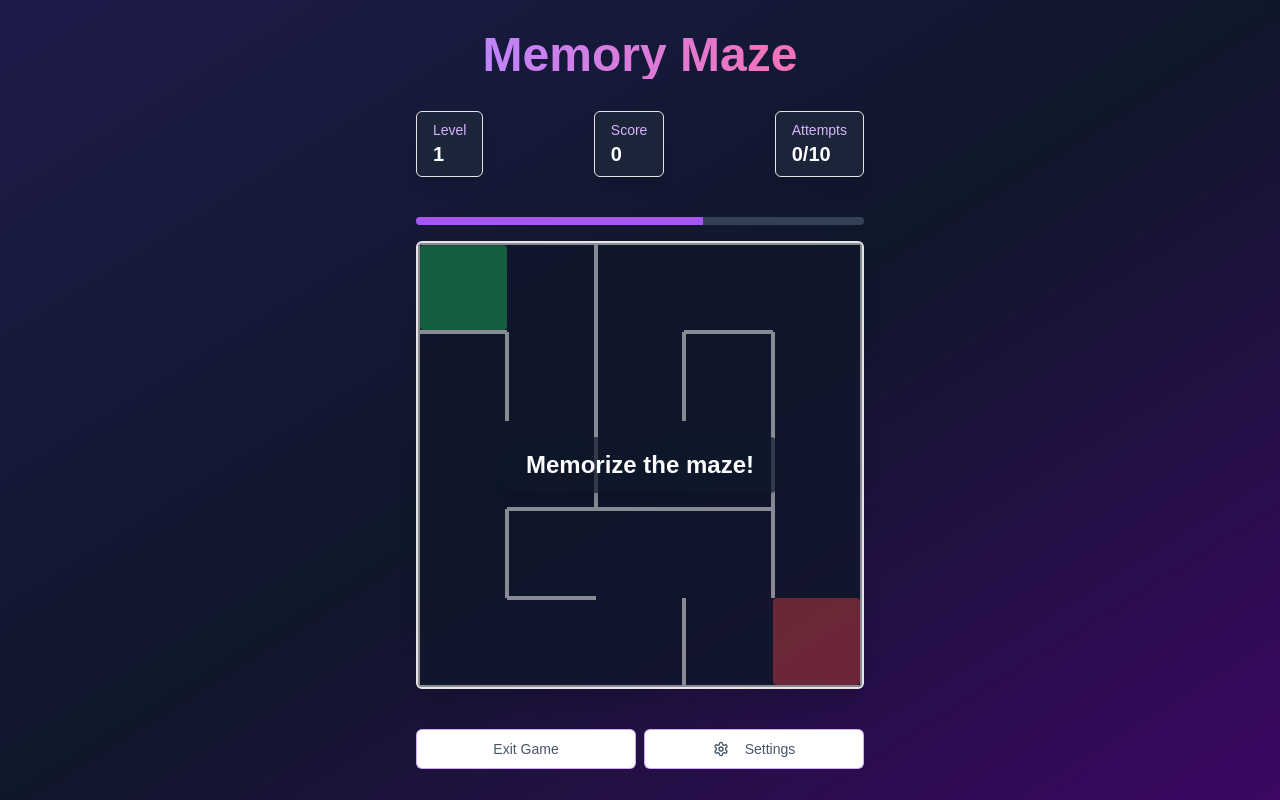
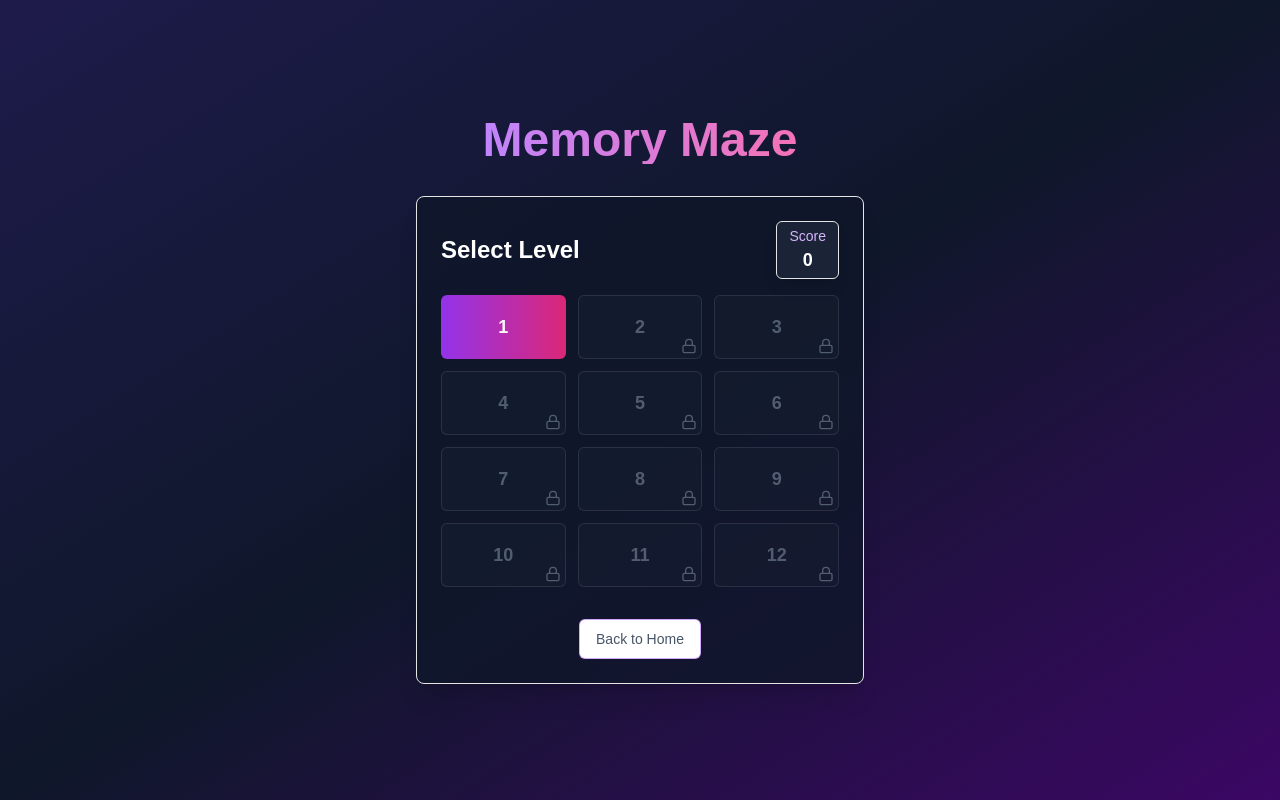
Before and after one commit to Priyanshu-Prajapati/MemoryMaze, a Next.js app: page / in a window 1280 px wide. Both pictures are taken after a click on the button "Start Game". Built offline with nearby package versions, Linux system fonts and the light colour scheme.

Commit message:
Update page.tsx

```diff
--- a/app/page.tsx
+++ b/app/page.tsx
@@ -1,6 +1,6 @@
 "use client"
 
-import { useState, useCallback } from "react"
+import { useState, useCallback, useEffect } from "react"
 import { Button } from "@/components/ui/button"
 import { Card } from "@/components/ui/card"
 import {
@@ -14,12 +14,13 @@ import {
 } from "@/components/ui/alert-dialog"
 import { Slider } from "@/components/ui/slider"
 import { MazeGame } from "@/components/maze-game"
-import { Info, Trophy, Settings, RefreshCw } from "lucide-react"
+import { Info, Trophy, Settings, RefreshCw, Lock, CheckCircle } from "lucide-react"
 
 export type GameState = "preparing" | "memorizing" | "playing" | "completed" | "waiting" | "gameover"
 
 export default function Home() {
   const [gameStarted, setGameStarted] = useState(false)
+  const [showLevelSelect, setShowLevelSelect] = useState(false)
   const [level, setLevel] = useState(1)
   const [score, setScore] = useState(0)
   const [attempts, setAttempts] = useState(0)
@@ -29,26 +30,79 @@ export default function Home() {
   const [showSuccess, setShowSuccess] = useState(false)
   const [showGameOver, setShowGameOver] = useState(false)
   const [gameState, setGameState] = useState<GameState>("preparing")
+  const [highestLevelUnlocked, setHighestLevelUnlocked] = useState(1)
+  const [completedLevels, setCompletedLevels] = useState<number[]>([])
+  const [totalLevels] = useState(12) // Increased to 12 levels
+  const [pointsEarned, setPointsEarned] = useState(0)
 
-  const startGame = () => {
+  // Load game progress from localStorage
+  useEffect(() => {
+    const savedLevel = localStorage.getItem("highestLevelUnlocked")
+    if (savedLevel) {
+      setHighestLevelUnlocked(Number.parseInt(savedLevel))
+    }
+
+    const savedScore = localStorage.getItem("score")
+    if (savedScore) {
+      setScore(Number.parseInt(savedScore))
+    }
+
+    const savedCompletedLevels = localStorage.getItem("completedLevels")
+    if (savedCompletedLevels) {
+      setCompletedLevels(JSON.parse(savedCompletedLevels))
+    }
+  }, [])
+
+  // Save game progress to localStorage
+  useEffect(() => {
+    localStorage.setItem("highestLevelUnlocked", highestLevelUnlocked.toString())
+  }, [highestLevelUnlocked])
+
+  useEffect(() => {
+    localStorage.setItem("score", score.toString())
+  }, [score])
+
+  useEffect(() => {
+    localStorage.setItem("completedLevels", JSON.stringify(completedLevels))
+  }, [completedLevels])
+
+  const showLevelSelection = () => {
+    setShowLevelSelect(true)
+  }
+
+  const startGame = (selectedLevel: number) => {
     setGameStarted(true)
-    setScore(0)
+    setShowLevelSelect(false)
+    setLevel(selectedLevel)
     setAttempts(0)
-    setLevel(1)
     setGameState("preparing")
   }
 
   const handleLevelComplete = useCallback(() => {
-    setScore((prevScore) => prevScore + Math.max(100 - attempts * 10, 10) * level)
+    const isFirstTimeCompletion = !completedLevels.includes(level)
+    let newPoints = 0
+
+    // Only add to score if this is the first time completing this level
+    if (isFirstTimeCompletion) {
+      newPoints = Math.max(100 - attempts * 10, 10) * level
+      setScore((prevScore) => prevScore + newPoints)
+      setCompletedLevels((prev) => [...prev, level])
+    }
+
+    setPointsEarned(newPoints)
     setShowSuccess(true)
     setGameState("waiting")
-  }, [level, attempts])
+
+    // Unlock next level if this is the highest level completed
+    if (level >= highestLevelUnlocked) {
+      setHighestLevelUnlocked(level + 1)
+    }
+  }, [level, attempts, completedLevels, highestLevelUnlocked])
 
   const handleContinueToNextLevel = useCallback(() => {
-    setLevel((prevLevel) => prevLevel + 1)
-    setAttempts(0)
     setShowSuccess(false)
-    setGameState("preparing")
+    setGameStarted(false)
+    setShowLevelSelect(true)
   }, [])
 
   const handleAttempt = useCallback(() => {
@@ -64,20 +118,39 @@ export default function Home() {
 
   const handlePlayAgain = useCallback(() => {
     setShowGameOver(false)
-    startGame()
+    setShowLevelSelect(true)
+    setGameStarted(false)
+  }, [])
+
+  const handleExitGame = useCallback(() => {
+    setGameStarted(false)
+    setShowLevelSelect(false)
+  }, [])
+
+  const resetProgress = useCallback(() => {
+    setHighestLevelUnlocked(1)
+    setCompletedLevels([])
+    setScore(0)
+    localStorage.removeItem("highestLevelUnlocked")
+    localStorage.removeItem("completedLevels")
+    localStorage.removeItem("score")
+    setShowSettings(false)
   }, [])
 
   const getMazeSize = useCallback(() => {
     // Start with a small maze and increase size with level
     const baseSize = 5
-    const additionalSize = Math.min(Math.floor(level / 2), 5)
+    const additionalSize = Math.min(Math.floor(level / 2), 6)
     return baseSize + additionalSize
   }, [level])
 
   const getVisibilityTime = useCallback(() => {
     // Decrease visibility time as levels progress
-    return Math.max(visibilityTime - (level - 1) * 0.5, 1.5)
+    return Math.max(visibilityTime - (level - 1) * 0.4, 1.5)
   }, [level, visibilityTime])
+
+  // Generate array of level numbers
+  const levelNumbers = Array.from({ length: totalLevels }, (_, i) => i + 1)
 
   return (
     <main className="flex min-h-screen flex-col items-center justify-center p-4 bg-gradient-to-br from-indigo-950 via-slate-900 to-purple-950 text-white">
@@ -86,7 +159,7 @@ export default function Home() {
           Memory Maze
         </h1>
 
-        {!gameStarted ? (
+        {!gameStarted && !showLevelSelect ? (
           <Card className="w-full p-6 bg-slate-900/80 border-white-500/30 backdrop-blur-sm shadow-xl animate-slideUp">
             <div className="flex flex-col items-center gap-4">
               <p className="text-center text-slate-200 mb-4">
@@ -95,7 +168,7 @@ export default function Home() {
               <Button
                 size="lg"
                 className="w-full bg-gradient-to-r from-purple-600 to-pink-600 hover:from-purple-700 hover:to-pink-700 transition-all duration-300 shadow-lg shadow-purple-700/30"
-                onClick={startGame}
+                onClick={showLevelSelection}
               >
                 Start Game
               </Button>
@@ -119,6 +192,55 @@ export default function Home() {
                   Settings
                 </Button>
               </div>
+            </div>
+          </Card>
+        ) : showLevelSelect ? (
+          <Card className="w-full p-6 bg-slate-900/80 border-white-500/30 backdrop-blur-sm shadow-xl animate-slideUp">
+            <div className="flex flex-col items-center gap-4">
+              <div className="flex justify-between items-center w-full">
+                <h2 className="text-2xl font-bold text-white">Select Level</h2>
+                <div className="bg-slate-800/80 backdrop-blur-sm px-3 py-1 rounded-md border border-white-500/20 shadow-lg">
+                  <p className="text-sm text-purple-300">Score</p>
+                  <p className="text-lg font-bold text-white text-center">{score}</p>
+                </div>
+              </div>
+
+              <div className="grid grid-cols-3 gap-3 w-full">
+                {levelNumbers.map((levelNum) => (
+                  <Button
+                    key={levelNum}
+                    variant={levelNum <= highestLevelUnlocked ? "default" : "outline"}
+                    disabled={levelNum > highestLevelUnlocked}
+                    className={`h-16 relative ${
+                      levelNum <= highestLevelUnlocked
+                        ? levelNum === highestLevelUnlocked && highestLevelUnlocked > 1
+                          ? "bg-gradient-to-r from-yellow-500 to-amber-500 hover:from-yellow-600 hover:to-amber-600 border-2 border-yellow-300"
+                          : completedLevels.includes(levelNum)
+                            ? "bg-gradient-to-r from-green-600 to-emerald-600 hover:from-green-700 hover:to-emerald-700"
+                            : "bg-gradient-to-r from-purple-600 to-pink-600 hover:from-purple-700 hover:to-pink-700"
+                        : "bg-slate-800/50 border-white/20 text-slate-400"
+                    }`}
+                    onClick={() => levelNum <= highestLevelUnlocked && startGame(levelNum)}
+                  >
+                    <span className="text-lg font-bold">{levelNum}</span>
+                    {levelNum <= highestLevelUnlocked ? (
+                      completedLevels.includes(levelNum) && (
+                        <CheckCircle className="absolute bottom-1 right-1 h-4 w-4 text-white" />
+                      )
+                    ) : (
+                      <Lock className="absolute bottom-1 right-1 h-4 w-4" />
+                    )}
+                  </Button>
+                ))}
+              </div>
+
+              <Button
+                variant="outline"
+                className="mt-4 border-purple-500/50 text-slate-600 hover:text-white hover:bg-purple-900/30 transition-colors duration-300"
+                onClick={() => setShowLevelSelect(false)}
+              >
+                Back to Home
+              </Button>
             </div>
           </Card>
         ) : (
@@ -154,7 +276,7 @@ export default function Home() {
               <Button
                 variant="outline"
                 className="flex-1 border-purple-500/50 text-slate-600 hover:bg-purple-900/30 transition-colors duration-300"
-                onClick={() => setGameStarted(false)}
+                onClick={handleExitGame}
               >
                 Exit Game
               </Button>
@@ -192,6 +314,15 @@ export default function Home() {
                 className="py-2"
               />
             </div>
+            <div className="mt-6 pt-4 border-t border-slate-700">
+              <p className="text-red-400 mb-2">Reset Game Progress</p>
+              <p className="text-sm text-slate-400 mb-4">
+                This will reset all your progress, including unlocked levels and score.
+              </p>
+              <Button variant="destructive" className="w-full" onClick={resetProgress}>
+                Reset Progress
+              </Button>
+            </div>
           </div>
           <AlertDialogFooter>
             <AlertDialogAction className="bg-gradient-to-r from-purple-600 to-pink-600 hover:from-purple-700 hover:to-pink-700 transition-all duration-300">
@@ -209,12 +340,15 @@ export default function Home() {
           </AlertDialogHeader>
           <div className="py-2">
             <ol className="list-decimal pl-5 space-y-2 text-slate-200">
+              <li>Select a level to play (only unlocked levels are available).</li>
               <li>A maze will appear for a few seconds, then disappear.</li>
               <li>Memorize the path from start (green) to finish (red).</li>
               <li>Use arrow keys or swipe to navigate through the maze.</li>
               <li>Avoid hitting walls - each collision counts as an attempt.</li>
               <li>You have a maximum of 10 attempts per level.</li>
-              <li>Complete levels to earn points and face harder challenges.</li>
+              <li>Complete levels to earn points and unlock new levels.</li>
+              <li>Points are only earned the first time you complete a level.</li>
+              <li>After completing a level, you can choose which unlocked level to play next.</li>
               <li>Higher levels have larger mazes and less visibility time.</li>
             </ol>
           </div>
@@ -237,21 +371,31 @@ export default function Home() {
           </AlertDialogHeader>
           <div className="py-2">
             <p className="text-slate-200">You completed level {level}!</p>
-            <p className="mt-2 text-slate-200">
-              Points earned:{" "}
-              <span className="text-green-400 font-bold">{Math.max(100 - attempts * 10, 10) * level}</span>
-            </p>
+
+            {pointsEarned > 0 ? (
+              <p className="mt-2 text-slate-200">
+                Points earned: <span className="text-green-400 font-bold">{pointsEarned}</span>
+              </p>
+            ) : completedLevels.includes(level) ? (
+              <p className="mt-2 text-slate-200">No points earned (level already completed)</p>
+            ) : null}
+
             <p className="mt-2 text-slate-200">
               Total score: <span className="text-green-400 font-bold">{score}</span>
             </p>
-            <p className="mt-4 text-purple-300">Get ready for level {level + 1}...</p>
+
+            {level < totalLevels && level >= highestLevelUnlocked - 1 ? (
+              <p className="mt-4 text-purple-300">Level {level + 1} is now unlocked!</p>
+            ) : level === totalLevels ? (
+              <p className="mt-4 text-purple-300">Congratulations! You've completed all levels!</p>
+            ) : null}
           </div>
           <AlertDialogFooter>
             <AlertDialogAction
               className="bg-gradient-to-r from-purple-600 to-pink-600 hover:from-purple-700 hover:to-pink-700 transition-all duration-300"
               onClick={handleContinueToNextLevel}
             >
-              Continue
+              Next level
             </AlertDialogAction>
           </AlertDialogFooter>
         </AlertDialogContent>
```
